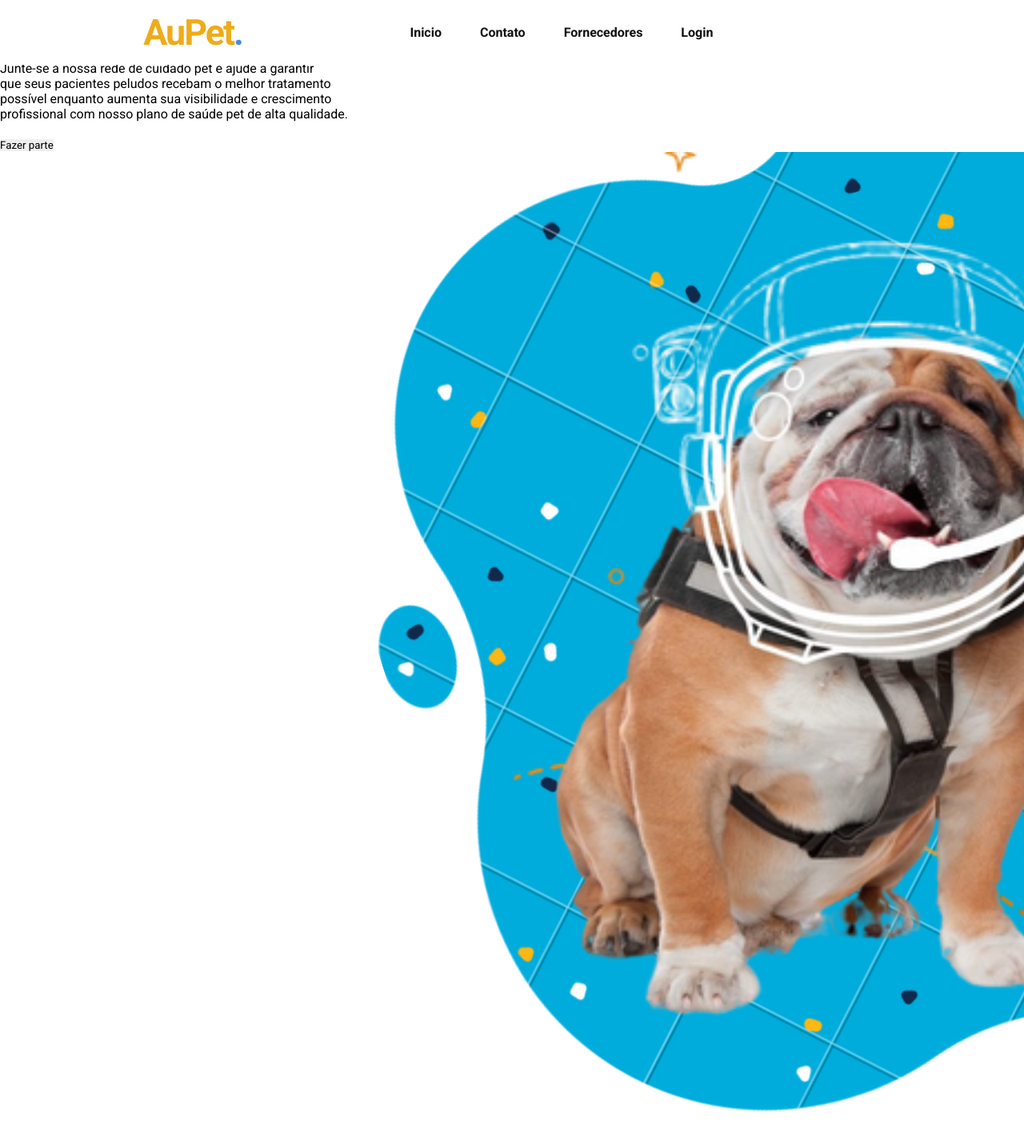
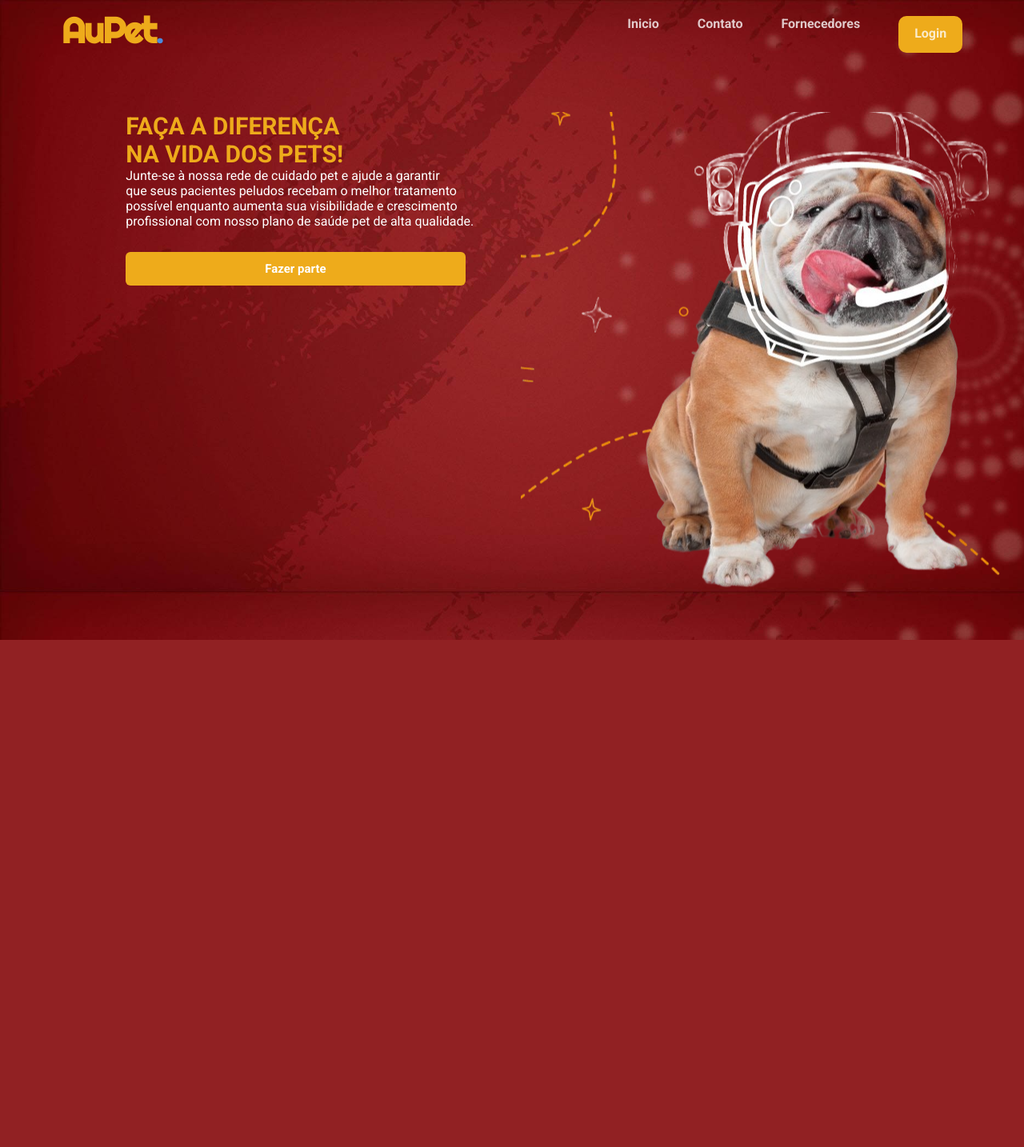
Before and after one commit to lucianamcedro/fornecedores-pet, a PHP site: page / in a window 1280 px wide; the page is wider, and only the part inside the window is pictured. Shown: that part at 80% size. After the commit the page ends 800 px from the top of that part, so only its background shows below. Run offline with PHP 8.4, Linux system fonts and the light colour scheme.

Commit message:
escopo-do-container

```diff
--- a/index.html
+++ b/index.html
@@ -5,7 +5,7 @@
     <meta http-equiv="X-UA-Compatible" content="IE=edge">
     <meta name="viewport" content="width=device-width, initial-scale=1.0">
     <link rel="stylesheet" href="style.css">
-    <title>AuPet</title>
+    <title>Au Pet.</title>
 
 </head>
 
@@ -24,19 +24,26 @@
                     <li>   <a href="#contato" class="contato">Contato</a></li>
                <li><a href="#fornecedores" class="fornecedores">Fornecedores</a></li>
                 <li><a href="#login" class="login">Login</a></li>
-            </div><!--cabeçalho-link-->
-            <div class="icon"><span><ion-icon name="bag-outline"></ion-icon></span></div><!--icon-->
+            </div>
+
         </header>
 
-        <div class="body">
-            <h1>FAÇA A DIFERENÇA</h1>
-            <h1>NA VIDA DOS PETS!</h1>
-            <P>Junte-se à nossa rede de cuidado pet e ajude a garantir <br>
-				que seus pacientes peludos recebam o melhor tratamento <br>possível enquanto aumenta sua visibilidade e crescimento<br> profissional com nosso plano de saúde pet de alta qualidade.</P>
-				<br> <button>Fazer parte</button>
+        <div class="container">
+            <div class="body-text">
+                <h1 class="h1">FAÇA A DIFERENÇA</h1>
+                <h1 class="h1">NA VIDA DOS PETS!</h1>
+                <P>Junte-se à nossa rede de cuidado pet e ajude a garantir <br>
+                    que seus pacientes peludos recebam o melhor tratamento <br>possível enquanto aumenta sua visibilidade e crescimento<br> profissional com nosso plano de saúde pet de alta qualidade.</P>
+                    <br> <button class="button-cadastrar">Fazer parte</button>
+            </div>
 
-				<img id="body-img" class="body-img" src="img/blue-dog.png" alt="Uma imagem legal">
+            <div class="imagem-dog">
+
+
+            </div>
+
         </div>
+
 
     </div>
 
--- a/style.css
+++ b/style.css
@@ -1,4 +1,5 @@
 @import url("https://fonts.googleapis.com/css2?family=Roboto:ital,wght@0,300;0,400;0,700;0,900;1,900&display=swap");
+@import url("https://fonts.googleapis.com/css?family=Righteous&display=swap");
 
 * {
   margin: 0;
@@ -15,43 +16,50 @@
   --bg-color: #fdfdfd;
   --logo-point: hsl(213, 70%, 58%);
   --logo-color: rgb(238, 171, 27);
+  --header-link: #0099ff;
+  --header-text: rgba(255, 255, 255, 0.778);
 }
 
 header {
   display: flex;
   justify-content: space-between;
   padding-top: 1rem;
-  align-items: center;
-  text-align: center;
   width: 100%;
   top: 0;
   right: 0;
   z-index: 1000;
-  position: fixed;
   background: transparent;
-  transition: all 0.35s ease;
-  background-color: white;
-  padding: 14px 14%;
+  background-color: transparent;
+  padding: 10px 6%;
 }
 
 .header-link {
   display: flex;
   gap: 3rem;
+  padding-top: 10px;
+  cursor: pointer;
 }
 
 .header-link a {
-  color: #111;
+  color: rgba(255, 255, 255, 0.778);
   font-weight: 700;
   transition: 0.3s;
 }
 
 .header-link a:hover {
-  color: #41a6ea;
+  color: var(--logo-color);
+}
+
+.header-link li:last-child {
+  border-radius: 10px;
+  padding: 12px 20px;
+  background-color: var(--logo-color);
 }
 
 .logo {
   color: var(--logo-color);
   display: inline-block;
+  font: 400 2rem "Righteous", cursive;
   font-size: 2.8rem;
   letter-spacing: -2px;
   font-weight: 700;
@@ -61,3 +69,49 @@ header {
   display: inline-block;
   color: var(--logo-point);
 }
+
+.container {
+  padding-top: 5%;
+  display: flex;
+  justify-content: space-around;
+}
+
+body {
+  background-image: url("./img/bg.jpg");
+  background-size: cover;
+  background-position: initial;
+
+}
+
+.body-text {
+  display: flex;
+  flex-direction: column;
+  align-items: flex-start;
+  padding-left: 10%;
+  color: white;
+}
+
+.body-text .h1 {
+  color: var(--logo-color);
+  font-size: 30px;
+}
+
+.button-cadastrar {
+  margin-top: 10px;
+  background-color: var(--logo-color);
+  color: #fff;
+  font-weight: bold;
+  font-size: 15px;
+  border: none;
+  border-radius: 6px;
+  cursor: pointer;
+  padding: 12px 40%;
+}
+
+.imagem-dog {
+  width: 600px;
+  height: 600px;
+  background-image: url("./img/bg-dog.png");
+  background-position: center;
+
+}
```
Also changed, not shown: img/bg-dog.png (added), img/bg.jpg (added), img/blue-dog.png (deleted).
